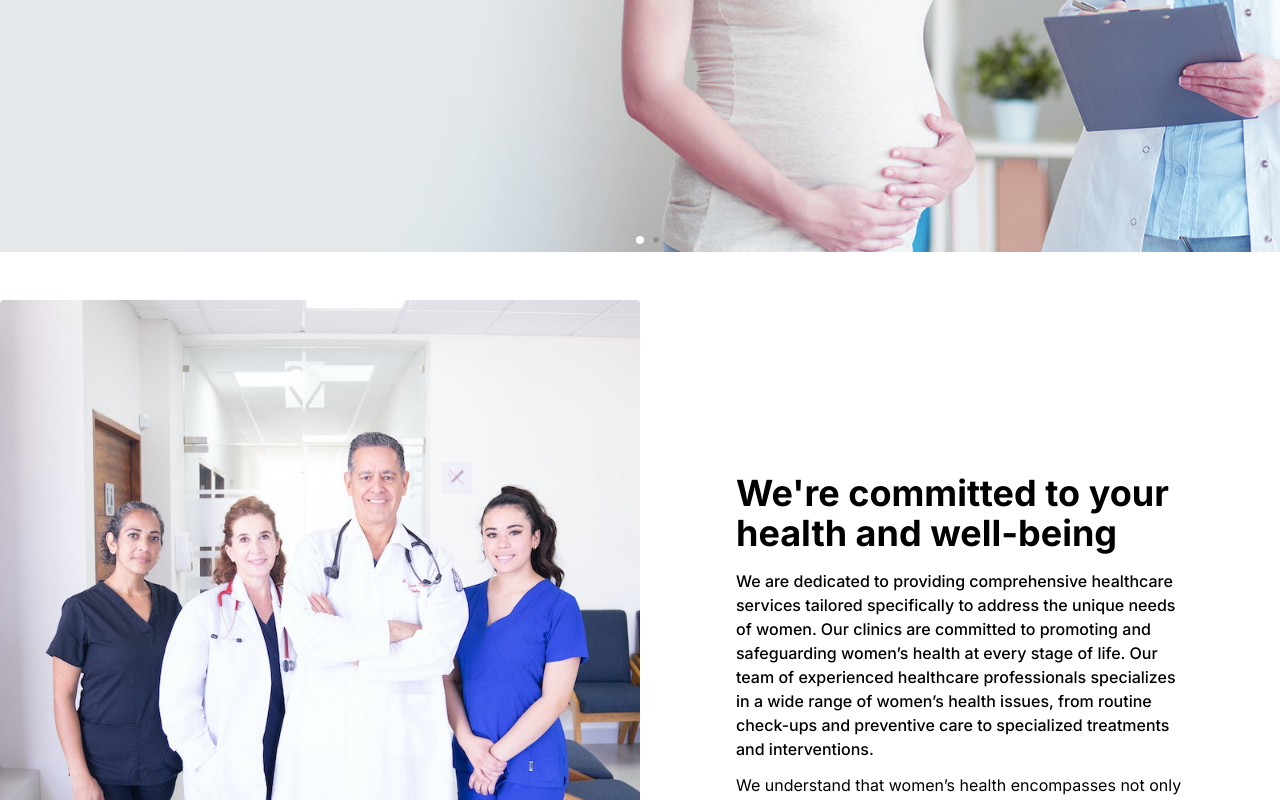
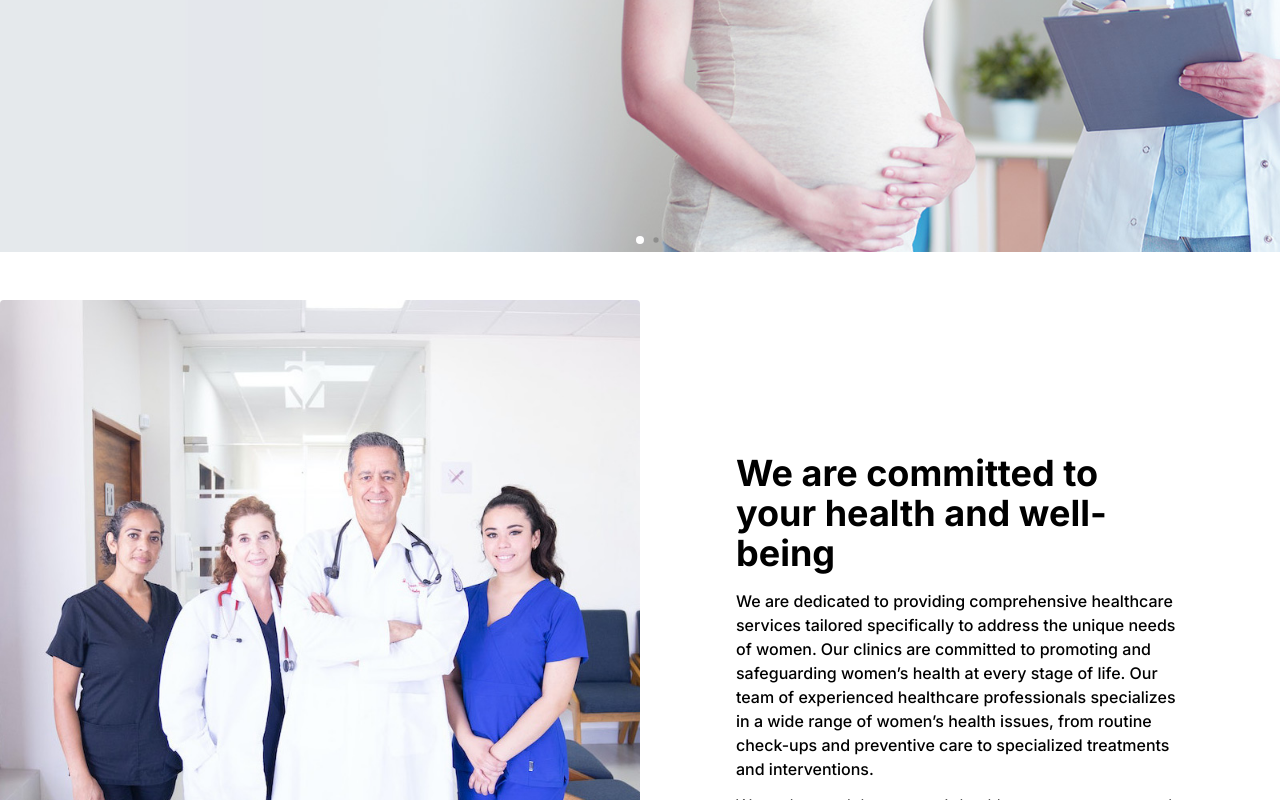
Before and after one commit to raymasahil/my-app, a Next.js app: page / in a window 1280 px wide. Shown: the part 548-1348 px from the top of the page. Built offline with nearby package versions, Linux system fonts and the light colour scheme.

Commit message:
some changes

```diff
--- a/src/app/(Components)/MySwiper.tsx
+++ b/src/app/(Components)/MySwiper.tsx
@@ -47,7 +47,7 @@ const MySwiper: React.FC = () => {
           <SwiperSlide className="flex w-full justify-center items-center bg-[url('/Images/bg3-big.jpg')] bg-cover bg-no-repeat">
             <div className='container mx-auto w-full h-full px-4 flex flex-row items-center'>
                 <div className='w-1/2 animate-fade-in'>
-                  <h1 className='w-[600px] text-4xl font-bold pb-4'>We're committed to your health and well-being</h1>
+                  <h1 className='w-[600px] text-4xl font-bold pb-4'>We are committed to your health and well-being</h1>
                   <p className='font-medium w-96'>We are dedicated to providing comprehensive healthcare services tailored specifically to address the unique needs of women.</p>
                   <button className="border border-pink-500 text-pink-500 hover:bg-pink-500 hover:text-white ransition-all duration-300 mt-3 pt-2 pb-2 rounded-3xl pl-4 pr-4 shadow-lg flex items-center">
                     Button <svg xmlns="http://www.w3.org/2000/svg" fill="none" viewBox="0 0 24 24" strokeWidth={1.5} stroke="currentColor" className="w-4 h-4 ml-2">
--- a/src/app/page.tsx
+++ b/src/app/page.tsx
@@ -43,7 +43,7 @@ export default function Home() {
               <div className='w-1/2 flex justify-center items-center'>
                 <div className='max-w-md'>
 
-                  <h1 className='text-4xl font-bold pb-4 '>We're committed to your health and well-being</h1>
+                  <h1 className='text-4xl font-bold pb-4'>We are committed to your health and well-being</h1>
 
                     <p className='font-medium pb-3'>We are dedicated to providing comprehensive healthcare services tailored specifically to address the unique needs of women. Our clinics are committed to promoting and safeguarding women’s health at every stage of life. Our team of experienced healthcare professionals specializes in a wide range of women’s health issues, from routine check-ups and preventive care to specialized treatments and interventions.</p>
 
```
